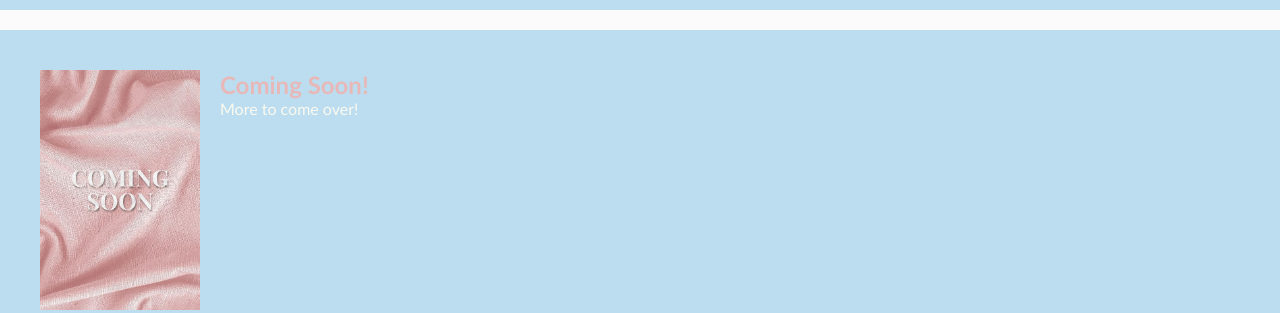
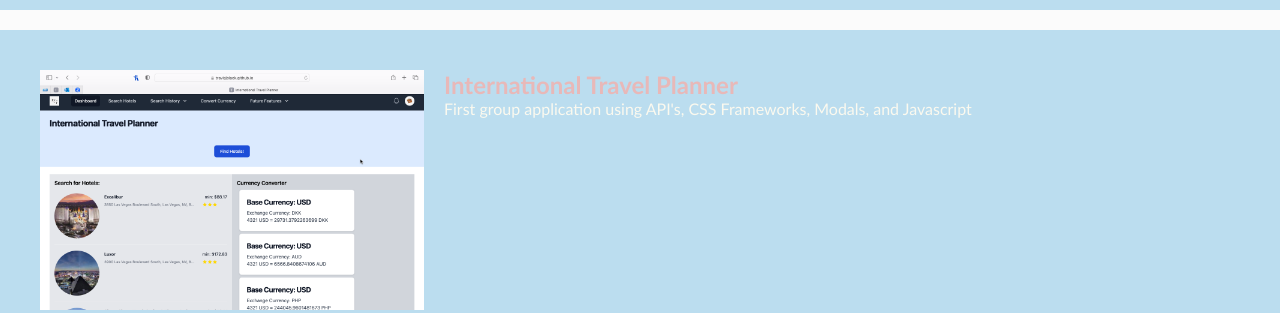
Before and after one commit to Rualexandra/Portfolio-, a plain HTML site: page index.html in a window 1280 px wide. Shown: the part 707-1020 px from the top of the page. Drawn offline with Linux system fonts and the light colour scheme.

Commit message:
international travel planner

```diff
--- a/index.html
+++ b/index.html
@@ -42,10 +42,10 @@
         </article>
         <article id="Moretocome" class="work">
             <a>
-            <h2>  Coming Soon! <img src="./Assets/img/coming soon.jpeg" class="float-left" alt="coming soon jpg with no link, will update once more projects are completed" />  </h2>
+            <h2> <a href="https://travisjblack.github.io/International-Travel-Planner/#dashboard"> International Travel Planner <img src="./Assets/img/International travel.png" class="float-left" alt="International travel planner link to website" />  </a></h2>
             </a>
             <p>
-                 More to come over!
+                 First group application using API's, CSS Frameworks, Modals, and Javascript
             </p>
         </article>
     </section>
```
Also changed, not shown: Assets/img/International travel.png (added), 3 other files.
